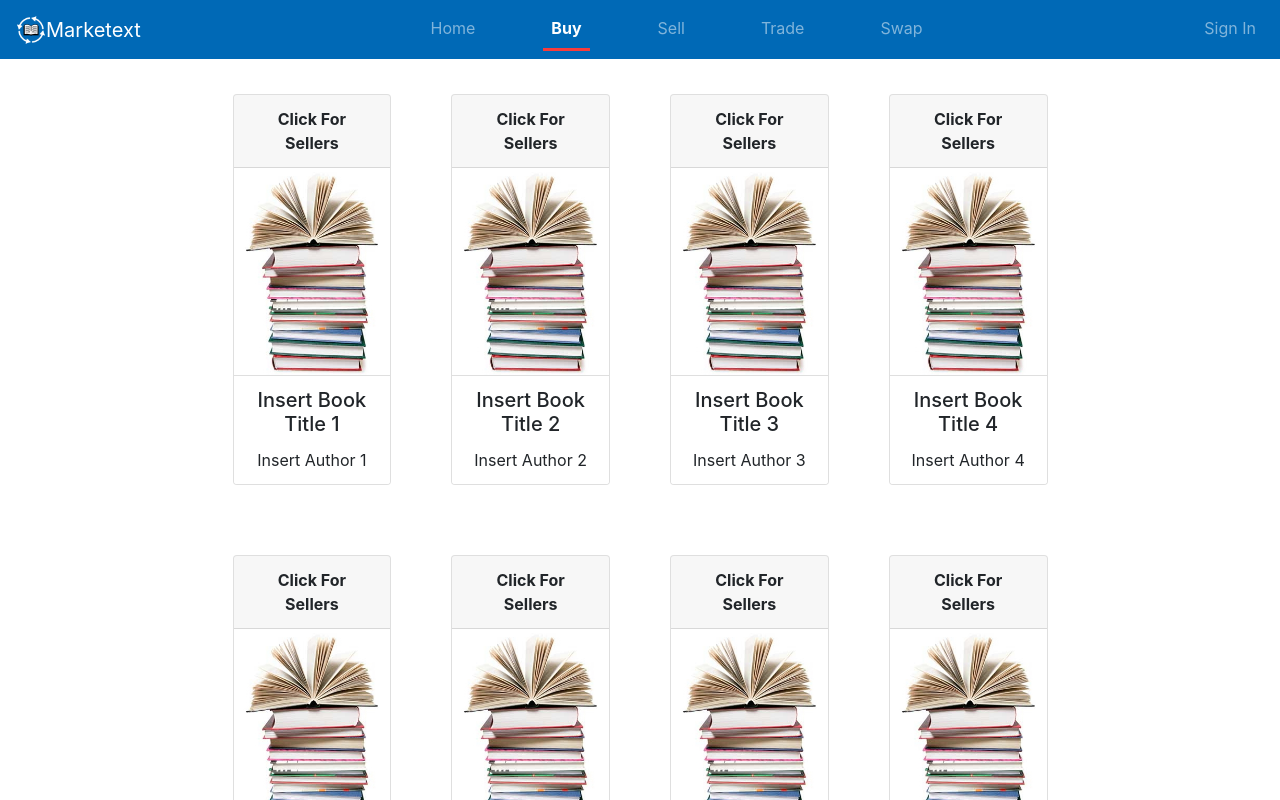
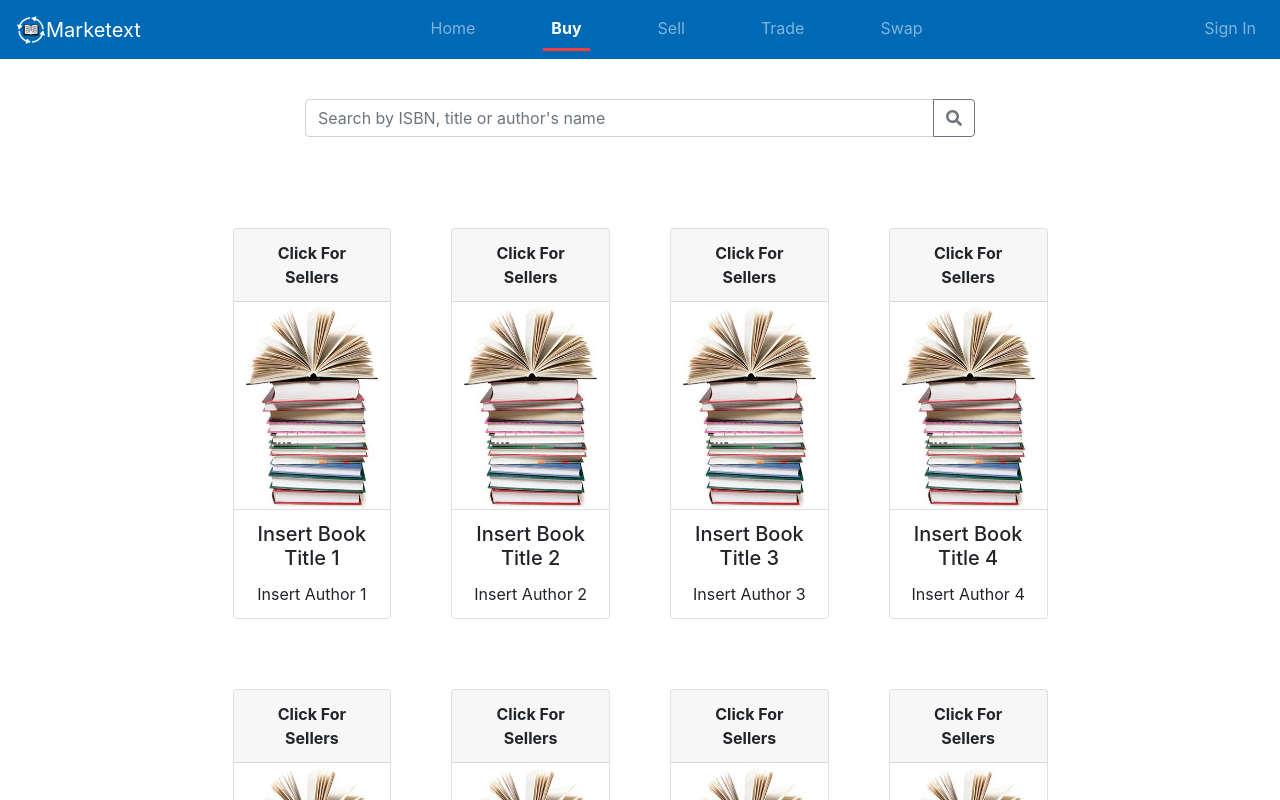
Before and after one commit to The-Sciences-and-Engineering-Squad/Marketext, a React (Create React App) app in the folder client/: page /Buy in a window 1280 px wide. Shown: the top 800 px of the page. Built offline with nearby package versions, Linux system fonts and the light colour scheme.

Commit message:
Placement of Search bar - Buy Page

```diff
--- a/client/package.json
+++ b/client/package.json
@@ -3,6 +3,9 @@
   "version": "0.1.0",
   "private": true,
   "dependencies": {
+    "@fortawesome/fontawesome-svg-core": "^1.2.32",
+    "@fortawesome/free-solid-svg-icons": "^5.15.1",
+    "@fortawesome/react-fontawesome": "^0.1.11",
     "@testing-library/jest-dom": "^4.2.4",
     "@testing-library/react": "^9.5.0",
     "@testing-library/user-event": "^7.2.1",
--- a/client/src/components/MainPages/Buy/Buy.js
+++ b/client/src/components/MainPages/Buy/Buy.js
@@ -5,6 +5,7 @@ import Col from 'react-bootstrap/Col';
 import Card from 'react-bootstrap/Card';
 import ListGroup from 'react-bootstrap/ListGroup';
 import ListGroupItem from 'react-bootstrap/ListGroupItem';
+import Search from '../../Search/Search';
 
 import sampletextbook from '../../../public/sampletextbook.jpg'
 import './Buy.css'
@@ -55,6 +56,7 @@ export default class Buy extends React.Component {
   render() {
     return (
       <Container fluid>
+        <Search></Search>
         <Row className="row-resize">
           { this.state.search === "" ?
             this.state.textbooks.map((list, index) => (
--- /dev/null
+++ b/client/src/components/Search/Search.css
@@ -0,0 +1,6 @@
+.mb-3{
+    width: 60%;
+    padding: 40px;
+    margin: auto;
+    border: 3px;
+}
--- /dev/null
+++ b/client/src/components/Search/Search.js
@@ -0,0 +1,24 @@
+import React, { Component } from 'react'
+import { Form, Button, FormGroup, FormControl, ControlLabel, InputGroup } from "react-bootstrap";
+import { FontAwesomeIcon } from '@fortawesome/react-fontawesome'
+import { faSearch } from '@fortawesome/free-solid-svg-icons'
+import './Search.css'
+
+export default class Search extends Component {
+    render() {
+        return (
+            <div className="search-box-container" >
+                <InputGroup className="mb-3">
+                    <FormControl
+                        placeholder="Search by ISBN, title or author's name"
+                        aria-label="Search by ISBN, title or author's name"
+                        aria-describedby="basic-addon2"
+                    />
+                    <InputGroup.Append>
+                        <Button variant="outline-secondary"><FontAwesomeIcon icon={faSearch} /></Button>
+                    </InputGroup.Append>
+                </InputGroup>
+            </div>
+        )
+    }
+}
```
Also changed, not shown: 1 other file (tests, documents, lock files or other folders).
